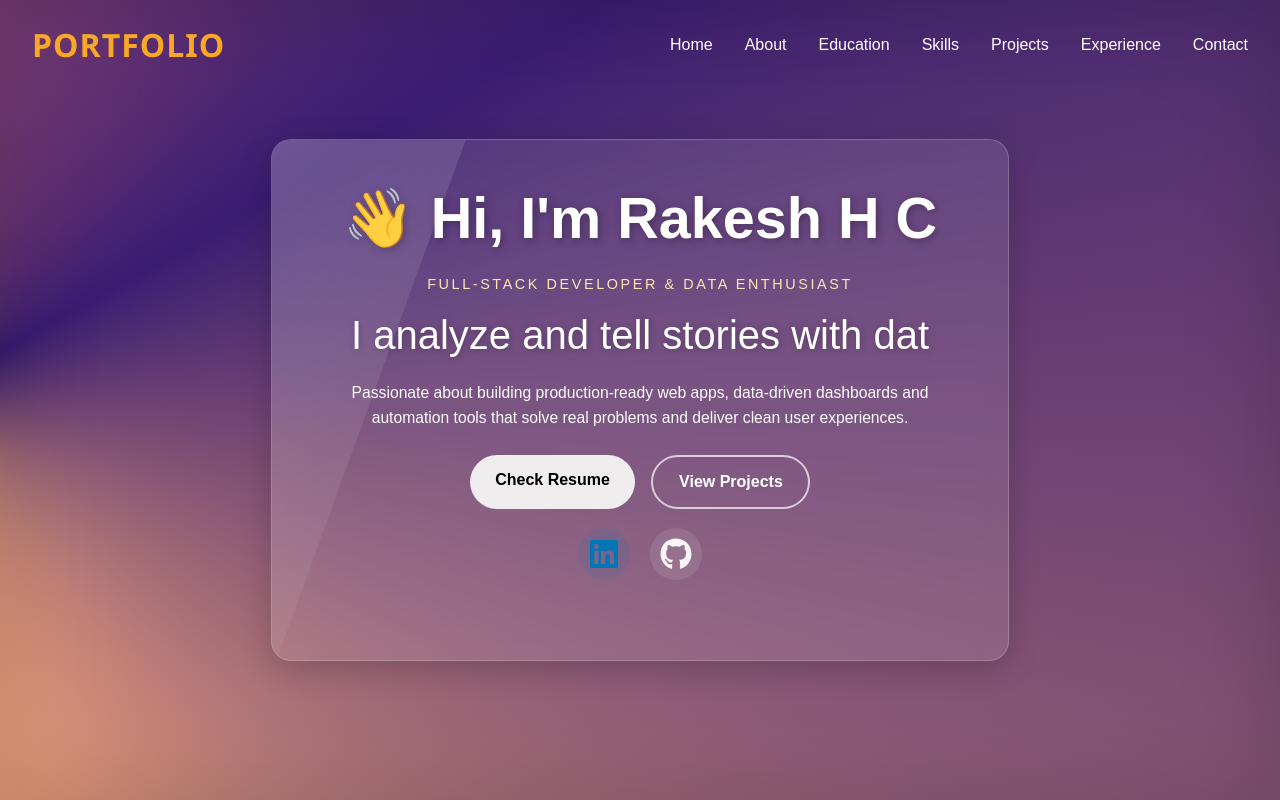
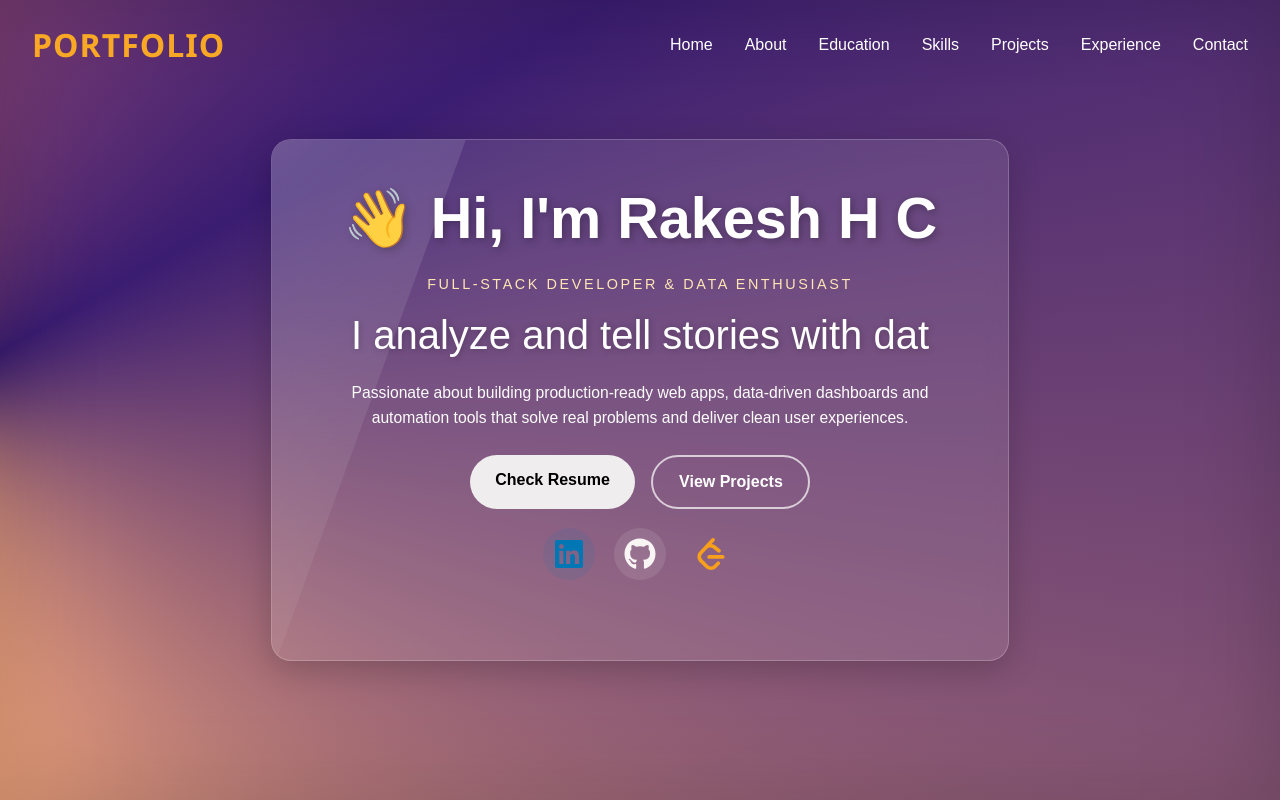
Before and after one commit to rakeshhc22/Rakesh-portfolio, a React (Vite) app: page / in a window 1280 px wide. Shown: the top 800 px of the page. Built offline with nearby package versions, Linux system fonts and the light colour scheme.

Commit message:
Fix resume link and add LeetCode profile

```diff
--- a/package.json
+++ b/package.json
@@ -10,8 +10,9 @@
     "lint": "eslint .",
     "preview": "vite preview",
     "predeploy": "npm run build",
-    "deploy": "gh-pages -d dist"
+    "deploy": "npm run build && gh-pages -d dist"
   },
+
   "dependencies": {
     "@fortawesome/fontawesome-free": "^7.0.0",
     "particles.js": "^2.0.0",
--- a/src/components/Hero.jsx
+++ b/src/components/Hero.jsx
@@ -1,6 +1,8 @@
 import React, { useEffect, useState } from "react";
 import "../styles/hero.css";
 import { FaLinkedin, FaGithub } from "react-icons/fa";
+import { SiLeetcode } from "react-icons/si";
+
 
 const Hero = () => {
   const [typedText, setTypedText] = useState("");
@@ -56,7 +58,7 @@ const Hero = () => {
 
         <div className="hero-actions">
   <a
-            href="/resume.pdf"
+    href="/Rakesh-portfolio/Rakesh _HC.pdf"
     className="resume-btn"
     target="_blank"
     rel="noreferrer"
@@ -70,7 +72,7 @@ const Hero = () => {
 
         <div className="hero-socials">
           <a
-            href="https://www.linkedin.com"
+            href="https://www.linkedin.com/in/rakesh-h-c-7553b5229/"
             target="_blank"
             rel="noreferrer"
             className="social-icon linkedin"
@@ -83,8 +85,19 @@ const Hero = () => {
             rel="noreferrer"
             className="social-icon github"
           >
+
             <FaGithub />
           </a>
+            <a
+  href="https://leetcode.com/u/RakeshHC/"
+  target="_blank"
+  rel="noreferrer"
+  className="social-icon leetcode"
+>
+  <SiLeetcode />
+</a>
+
+
         </div>
       </div>
     </section>
--- a/src/styles/hero.css
+++ b/src/styles/hero.css
@@ -112,6 +112,14 @@
   margin-bottom: 1rem;
   text-shadow: 2px 2px 8px rgba(0, 0, 0, 0.3);
 }
+.social-icon.leetcode {
+  color: #f89f1b; /* LeetCode orange */
+}
+
+.social-icon.leetcode:hover {
+  transform: translateY(-3px);
+}
+
 
 .hero .typing {
   font-size: clamp(1.5rem, 4vw, 2.5rem);
--- a/vite.config.js
+++ b/vite.config.js
@@ -1,8 +1,7 @@
-// vite.config.js
 import { defineConfig } from "vite";
 import react from "@vitejs/plugin-react";
 
 export default defineConfig({
   plugins: [react()],
-  base: "/rakesh-portfolio-react/",   // <-- use new repo name
+  base: "/Rakesh-portfolio/",
 });
```
Also changed, not shown: 2 other files (tests, documents, lock files or other folders). Lines whose indentation alone changed are shown as unchanged.
